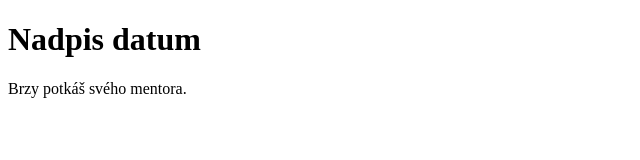
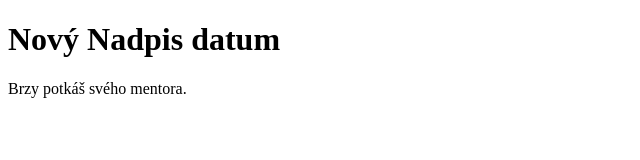
Before and after one commit to LenkaVer/KnihovnaDatum, a plain HTML site: page index.html in a window 1280 px wide. Shown: the whole page, without its empty margins (0-640 px from the left). Drawn offline with nearby package versions, Linux system fonts and the light colour scheme.

Commit message:
Update index.html

```diff
--- a/index.html
+++ b/index.html
@@ -7,7 +7,7 @@
     <title>Document</title>
   </head>
   <body>
-    <h1>Nadpis datum</h1>
+    <h1> Nový Nadpis datum</h1>
     <script src="https://cdnjs.cloudflare.com/ajax/libs/dayjs/1.10.4/dayjs.min.js"></script>
     <script src="index.js"></script>
   </body>
```
